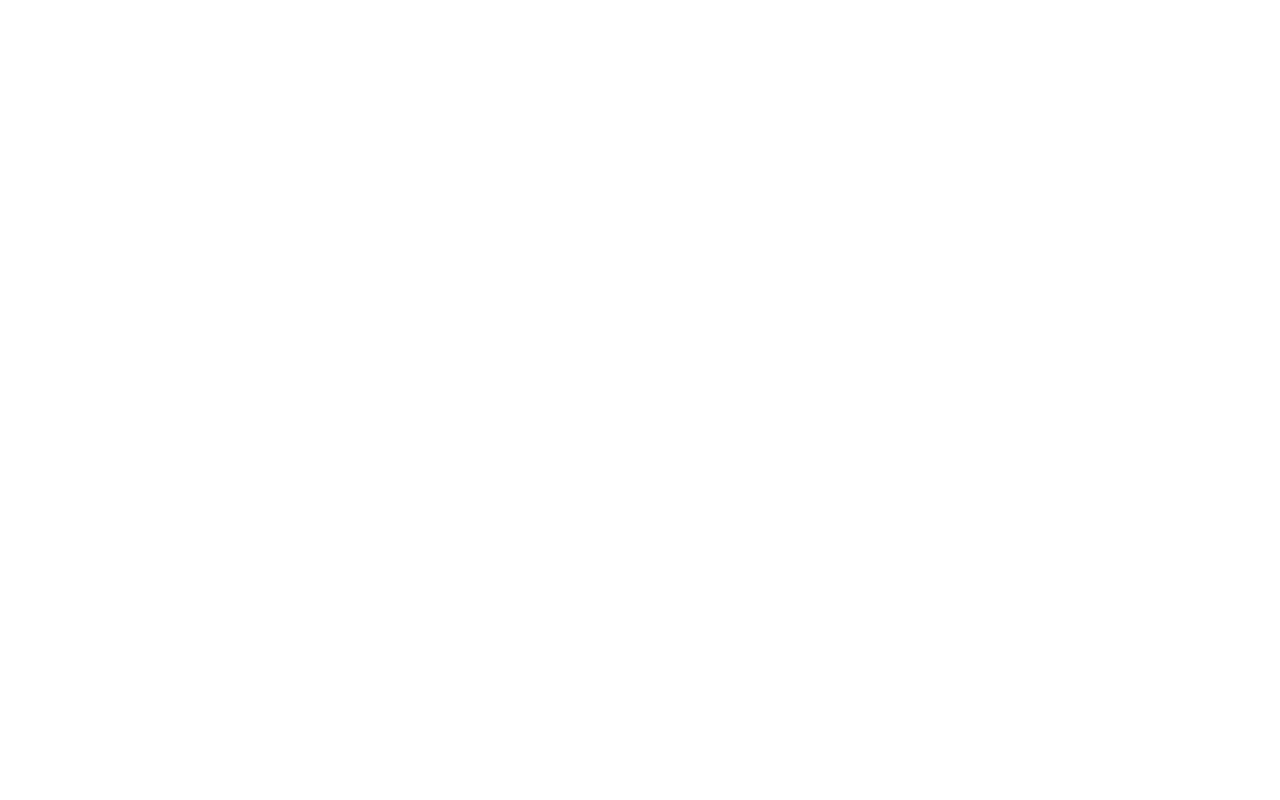
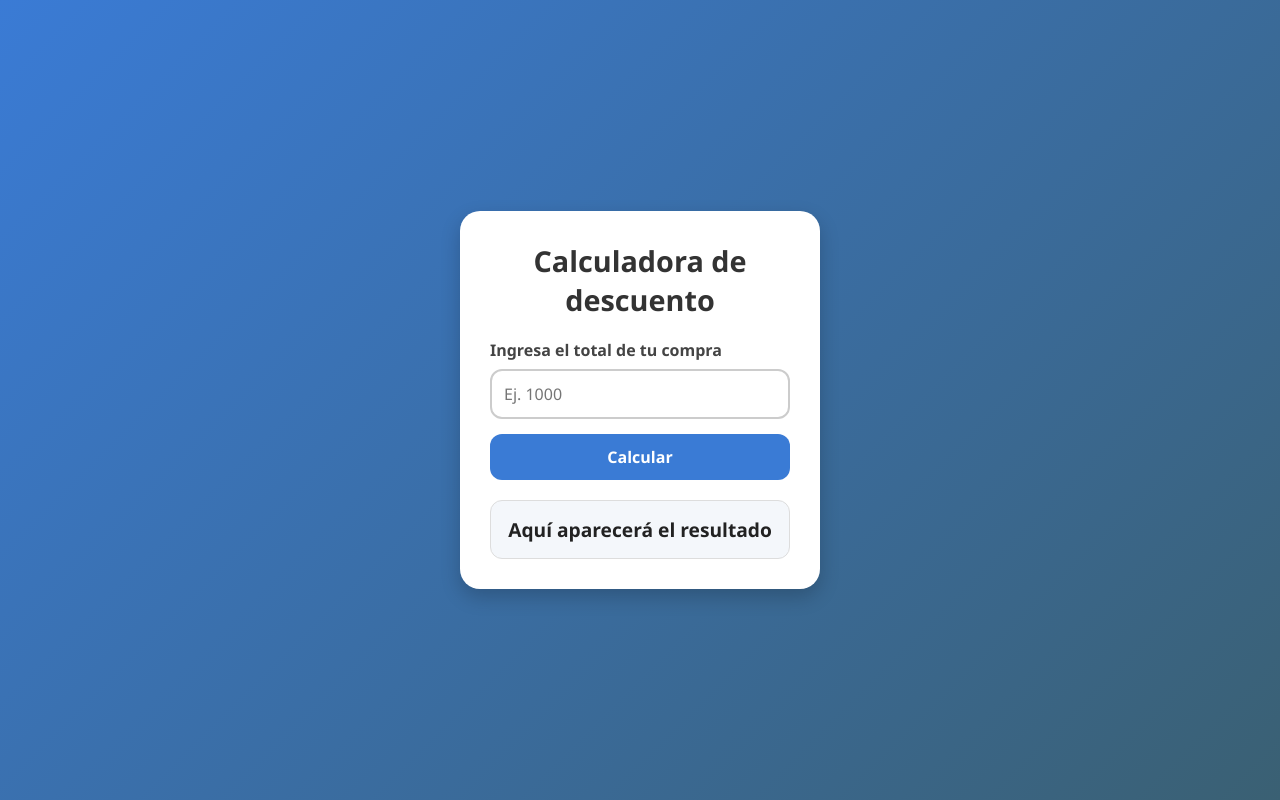
Before and after one commit to LuisMtz-24/ejercicios-javascript, a website: page Ejercicios/03-Descuentos/index.html in a window 1280 px wide. Drawn offline with Linux system fonts and the light colour scheme.

Commit message:
tercer ejercicio

```diff
--- /dev/null
+++ b/Ejercicios/03-Descuentos/descuento.js
@@ -0,0 +1,20 @@
+const form = document.getElementById("formDescuento");
+const resultado = document.getElementById("Resultado");
+
+const tasadescuento = 0.15;
+
+form.addEventListener("submit", function(event) {
+    event.preventDefault();
+
+    const compra = parseFloat(document.getElementById("compra").value);
+
+    if (isNaN(compra) || compra <= 0) {
+        resultado.textContent = "Por favor ingrese un total de compra válido.";
+        return;
+    }
+
+    const montodescuento = compra * tasadescuento;
+    const total = compra - montodescuento;
+
+    resultado.textContent = `Su descuento aplicado será $${montodescuento.toFixed(2)} y su total a pagar será $${total.toFixed(2)}.`;
+});
--- a/Ejercicios/03-Descuentos/index.html
+++ b/Ejercicios/03-Descuentos/index.html
@@ -3,9 +3,27 @@
 <head>
     <meta charset="UTF-8">
     <meta name="viewport" content="width=device-width, initial-scale=1.0">
-    <title>Document</title>
+    <title>Calculadora de descuento</title>
+    <link rel="stylesheet" href="style.css">
 </head>
 <body>
+    <div class="container">
+        <div class="card">
+            <h1 class="titulo"> Calculadora de descuento</h1>
 
+            <form id="formDescuento" action="">
+                <label for="compra">Ingresa el total de tu compra</label>
+                <input type="number" id="compra" name="compra" placeholder="Ej. 1000">
+
+                <button type="submit">Calcular</button>
+            </form>
+
+            <div id="resultadoBox">
+            <h2 id="Resultado">Aquí aparecerá el resultado</h2>
+            </div>
+        </div>
+    </div>
+
+    <script src="descuento.js"></script>
 </body>
 </html>
--- a/Ejercicios/03-Descuentos/style.css
+++ b/Ejercicios/03-Descuentos/style.css
@@ -0,0 +1,89 @@
+* {
+  margin: 0;
+  padding: 0;
+  box-sizing: border-box;
+  font-family: "Segoe UI", Tahoma, Geneva, Verdana, sans-serif;
+}
+
+body {
+  background: linear-gradient(135deg, #3a7bd5, #3a6073);
+  min-height: 100vh;
+  display: flex;
+  align-items: center;
+  justify-content: center;
+}
+
+.container {
+  width: 100%;
+  max-width: 400px;
+  padding: 20px;
+}
+
+.card {
+  background: #fff;
+  border-radius: 20px;
+  padding: 30px;
+  box-shadow: 0 8px 20px rgba(0,0,0,0.2);
+  text-align: center;
+}
+
+.titulo {
+  font-size: 1.8rem;
+  color: #333;
+  margin-bottom: 20px;
+}
+
+label {
+  display: block;
+  font-weight: bold;
+  margin-bottom: 8px;
+  color: #444;
+  text-align: left;
+}
+
+input[type="number"] {
+  width: 100%;
+  padding: 12px;
+  border: 2px solid #ccc;
+  border-radius: 12px;
+  margin-bottom: 15px;
+  font-size: 1rem;
+  transition: 0.3s;
+}
+
+input[type="number"]:focus {
+  border-color: #3a7bd5;
+  outline: none;
+  box-shadow: 0 0 5px rgba(58,123,213,0.5);
+}
+
+button {
+  width: 100%;
+  padding: 12px;
+  background: #3a7bd5;
+  color: #fff;
+  border: none;
+  border-radius: 12px;
+  font-size: 1rem;
+  font-weight: bold;
+  cursor: pointer;
+  transition: 0.3s;
+}
+
+button:hover {
+  background: #2e5ea3;
+  transform: translateY(-2px);
+}
+
+#resultadoBox {
+  margin-top: 20px;
+  padding: 15px;
+  background: #f4f7fb;
+  border-radius: 12px;
+  border: 1px solid #ddd;
+}
+
+#Resultado {
+  font-size: 1.2rem;
+  color: #222;
+}
```
